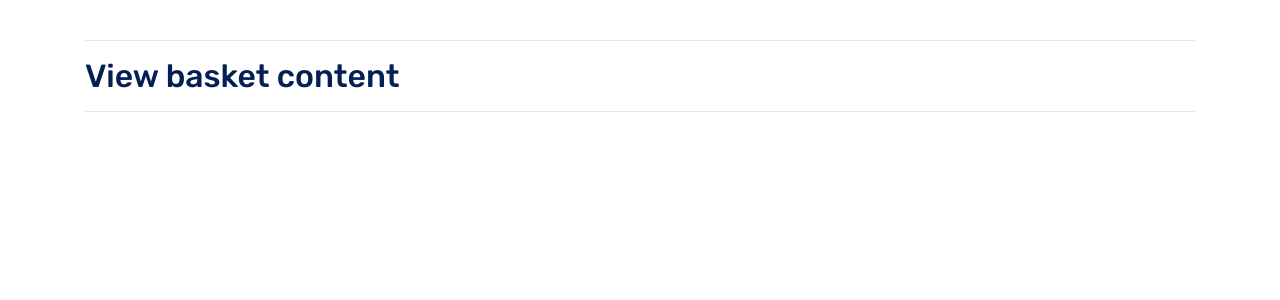
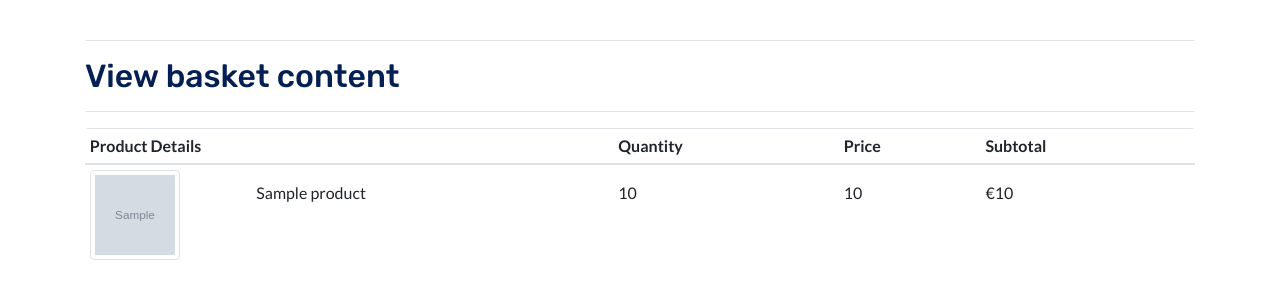
Before and after one commit to redlik/django_sportclub_m4, a Django app: template basket/templates/basket/basket.html in a window 1280 px wide. Shown: the part 96-396 px from the top of the page. Run offline with Django 3.2, Linux system fonts and the light colour scheme; the template is opened without the code that fills it: most values are stand-ins (such as "Sample title", 1, 10 or a date in 2020); grey boxes marked "Sample" are stand-in pictures; some libraries are stand-ins or nearby versions; some web fonts are replaced.

Commit message:
basket content table added to basket view

```diff
--- a/basket/context.py
+++ b/basket/context.py
@@ -19,7 +19,7 @@ def basket_contents(request):
             'product': product,
         })
 
-    grand_total = total
+        grand_total = total
 
     context = {
         'basket_items': basket_items,
--- a/basket/templates/basket/basket.html
+++ b/basket/templates/basket/basket.html
@@ -18,7 +18,36 @@
         <div class="col-12">
             {% if basket_items %}
                 <div class="table-responsive rounded">
-
+                    <table class="table table-sm table-bordeless">
+                        <thead>
+                            <tr>
+                                <th scope="col">Product Details</th>
+                                <th scope="col"></th>
+                                <th scope="col">Quantity</th>
+                                <th scope="col">Price</th>
+                                <th scope="col">Subtotal</th>
+                            </tr>
+                        </thead>
+                        {% for item in basket_items %}
+                        <tr>
+                            <td class="p3" style='width: 15%'>
+                                <img src="{{ item.product.image.url }}" alt="{{ item.product.name }}" class="img-thumbnail" style="width: 90px; height: 90px">
+                            </td>
+                            <td class="py-3 text-start">
+                                {{ item.product.name }}
+                            </td>
+                            <td class="py-3">
+                                {{ item.quantity }}
+                            </td>
+                            <td class="py-3">
+                                {{ item.product.price }}
+                            </td>
+                            <td class="py-3">
+                                €{{ item.product.price }}
+                            </td>
+                        </tr>
+                        {% endfor %}
+                    </table>
                 </div>
             {% else %}
             <p class="lead mb-5">The basket is empty</p>
```
